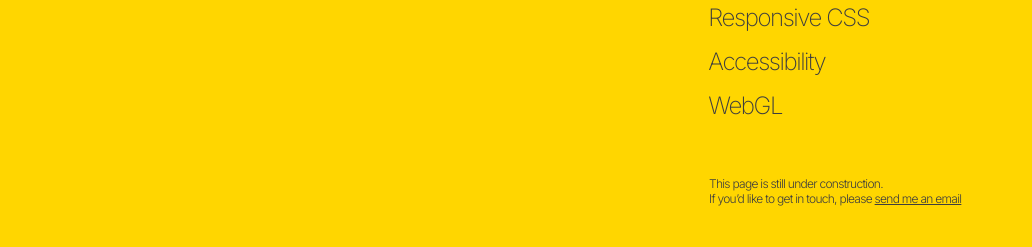
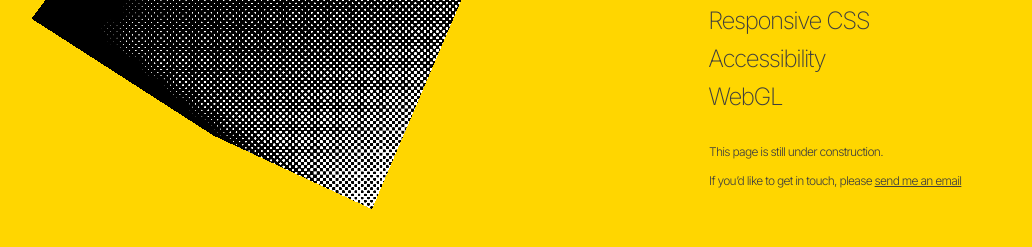
Before and after one commit to dan-edington/new-website, a website built with webpack: page src/index.html in a window 1280 px wide. Shown: the part 411-658 px from the top of the page, without its empty margins (67-1099 px from the left). Built offline with nearby package versions, Linux system fonts and the light colour scheme; animation ran at ten frames a second.

Commit message:
added three

```diff
--- a/package.json
+++ b/package.json
@@ -34,5 +34,9 @@
     "webpack": "^5.37.0",
     "webpack-cli": "^4.7.0",
     "webpack-dev-server": "^3.11.2"
+  },
+  "dependencies": {
+    "@types/three": "^0.128.0",
+    "three": "^0.129.0"
   }
 }
--- a/src/index.ts
+++ b/src/index.ts
@@ -1 +1,79 @@
 import './styles/index.scss';
+
+import * as THREE from 'three';
+import { EffectComposer } from 'three/examples/jsm/postprocessing/EffectComposer.js';
+import { RenderPass } from 'three/examples/jsm/postprocessing/RenderPass.js';
+import { DotScreenPass } from 'three/examples/jsm/postprocessing/DotScreenPass.js';
+
+import boxVert from './shaders/box.vert';
+import boxFrag from './shaders/box.frag';
+
+const getSize = () => {
+  return {
+    w: window.innerWidth * 0.5,
+    h: window.innerHeight,
+  };
+};
+
+const s = getSize();
+
+const clock = new THREE.Clock();
+
+const renderer = new THREE.WebGLRenderer({
+  powerPreference: 'high-performance',
+  alpha: true,
+});
+
+renderer.outputEncoding = THREE.sRGBEncoding;
+renderer.setSize(s.w, s.h);
+renderer.setPixelRatio(1);
+document.body.appendChild(renderer.domElement);
+renderer.domElement.id = 'gl';
+
+const scene = new THREE.Scene();
+
+const camera = new THREE.PerspectiveCamera(75, s.w / s.h, 0.1, 200);
+camera.position.z = 2;
+
+const box = new THREE.Mesh(
+  new THREE.BoxBufferGeometry(1, 1, 1, 1, 1, 1),
+  new THREE.ShaderMaterial({
+    vertexShader: boxVert,
+    fragmentShader: boxFrag,
+  }),
+);
+
+scene.add(box, camera);
+
+const handleResize = () => {
+  const s = getSize();
+  camera.aspect = s.w / s.h;
+  camera.updateProjectionMatrix();
+  renderer.setSize(s.w, s.h);
+  effectComposer.setSize(s.w, s.h);
+};
+
+window.addEventListener('resize', handleResize);
+
+const effectComposer = new EffectComposer(renderer);
+effectComposer.setPixelRatio(1);
+effectComposer.setSize(s.w, s.h);
+
+const renderPass = new RenderPass(scene, camera);
+effectComposer.addPass(renderPass);
+
+const dotScreenPass = new DotScreenPass();
+effectComposer.addPass(dotScreenPass);
+
+const tick = () => {
+  box.rotation.y = Math.sin(clock.getElapsedTime() * 0.5);
+  box.rotation.z = Math.sin(clock.getElapsedTime() * 0.25);
+
+  effectComposer.render();
+
+  requestAnimationFrame(tick);
+};
+
+clock.start();
+
+tick();
--- /dev/null
+++ b/src/shaders/box.frag
@@ -0,0 +1,8 @@
+varying vec2 vUv;
+varying vec3 vPos;
+
+void main() {
+  float light = dot(vPos, vec3(5., 7., -10.)) * -0.05;
+  vec3 color = vec3(1. * light * 1.2);
+  gl_FragColor = vec4(color, 1.);
+}
--- /dev/null
+++ b/src/shaders/box.vert
@@ -0,0 +1,9 @@
+varying vec2 vUv;
+varying vec3 vPos;
+
+void main() {
+  vUv = uv;
+  vPos = position;
+  vec4 modelViewPosition = modelViewMatrix * vec4(position, 1.0);
+  gl_Position = projectionMatrix * modelViewPosition;
+}
--- a/src/styles/_typography.scss
+++ b/src/styles/_typography.scss
@@ -29,7 +29,7 @@ p.subtitle {
 ul.skills {
   position: absolute;
   left: 116.3rem;
-  top: 48.9rem;
+  top: 51.1rem;
   list-style-type: none;
   margin: 0;
   padding: 0;
@@ -41,7 +41,7 @@ ul.skills {
     display: flex;
     align-items: center;
     letter-spacing: -0.06em;
-    margin-bottom: 2.2rem;
+    margin-bottom: 1.3rem;
 
     &:last-child {
       margin-bottom: 0;
@@ -50,14 +50,16 @@ ul.skills {
 }
 
 p.contact {
+  width: 38rem;
+  height: 5.4rem;
   position: absolute;
   left: 116.4rem;
-  top: 88.2rem;
+  top: 82.2rem;
   font-family: Inter;
   font-style: normal;
   font-weight: 300;
   font-size: 1.8rem;
-  line-height: 2.2rem;
+  line-height: 4.4rem;
   letter-spacing: -0.06em;
 
   a {
--- a/src/styles/index.scss
+++ b/src/styles/index.scss
@@ -20,3 +20,10 @@ main {
   height: 100%;
   position: relative;
 }
+
+#gl {
+  position: absolute;
+  left: 0;
+  top: 0;
+  z-index: -1;
+}
--- /dev/null
+++ b/types/index.d.ts
@@ -0,0 +1,3 @@
+declare module '*.png';
+declare module '*.frag';
+declare module '*.vert';
```
Also changed, not shown: 1 other file.
